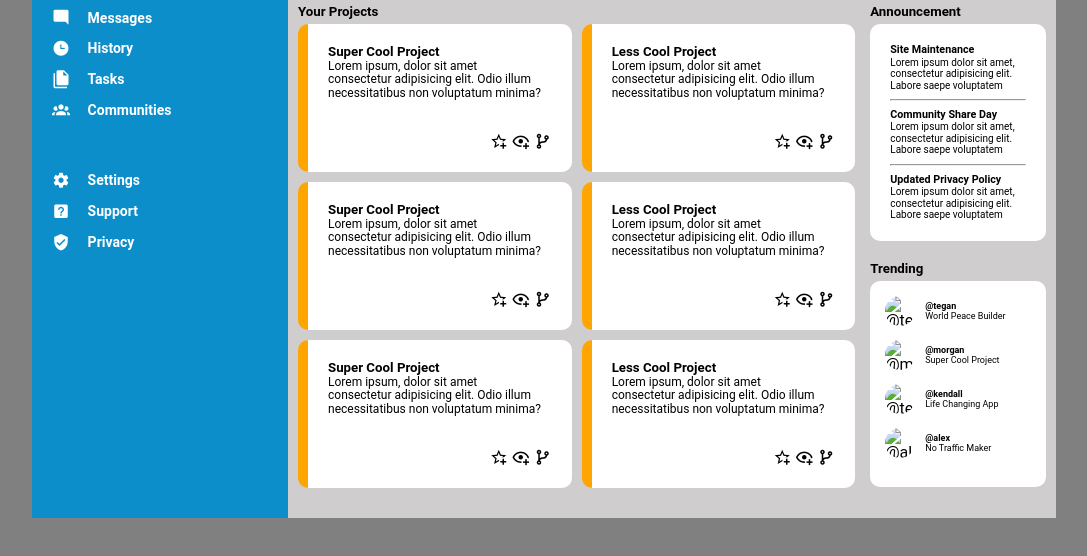
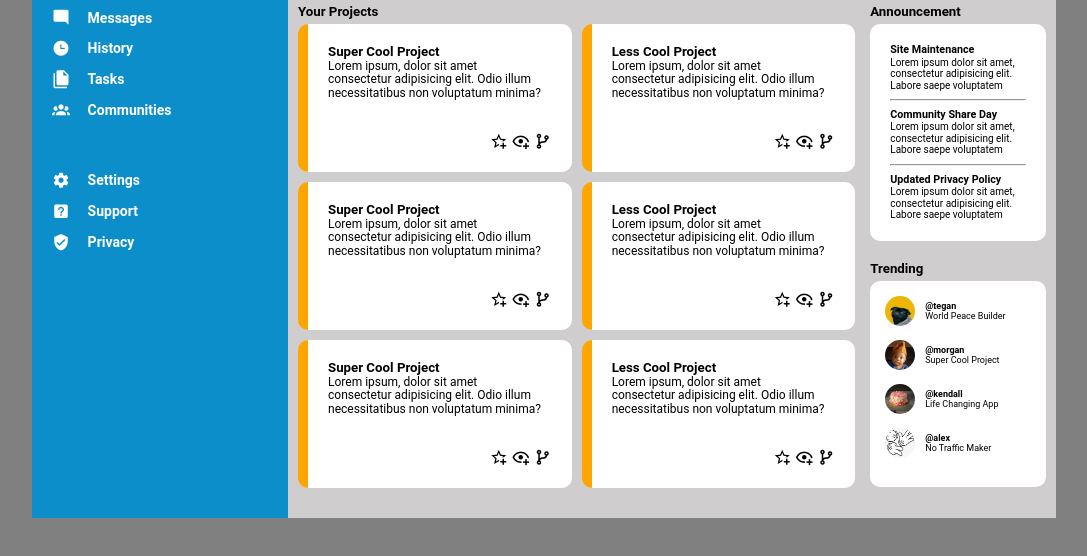
Before and after one commit to chinoyenum1/Admin-Dashboard, a website: page index.html in a window 1280 px wide. Shown: the part 152-708 px from the top of the page, without its empty margins (96-1183 px from the left). Drawn offline with Linux system fonts and the light colour scheme; the site is published under a folder, as on GitHub Pages, so addresses that start at the root find nothing.

Commit message:
changed images references

```diff
--- a/index.html
+++ b/index.html
@@ -165,28 +165,28 @@
           <h5>Trending</h5>
           <div class="trending-profile">
             <div class="profile">
-              <img src="/img/tegan.jpg" alt="@tegan">
+              <img src="img/tegan.jpg" alt="@tegan">
               <div class="personal">
                 <h6>@tegan</h6>
                 <p>World Peace Builder</p>
               </div>
             </div>
             <div class="profile">
-              <img src="/img/profile-pics.jpg" alt="@morgan">
+              <img src="img/profile-pics.jpg" alt="@morgan">
               <div class="personal">
                 <h6>@morgan</h6>
                 <p>Super Cool Project</p>
               </div>
             </div>
             <div class="profile">
-              <img src="/img/kandell.jpg" alt="@tegan">
+              <img src="img/kandell.jpg" alt="@tegan">
               <div class="personal">
                 <h6>@kendall</h6>
                 <p>Life Changing App</p>
               </div>
             </div>
             <div class="profile">
-              <img src="/img/alex.png" alt="@alex">
+              <img src="img/alex.png" alt="@alex">
               <div class="personal">
                 <h6>@alex</h6>
                 <p>No Traffic Maker</p>
```
